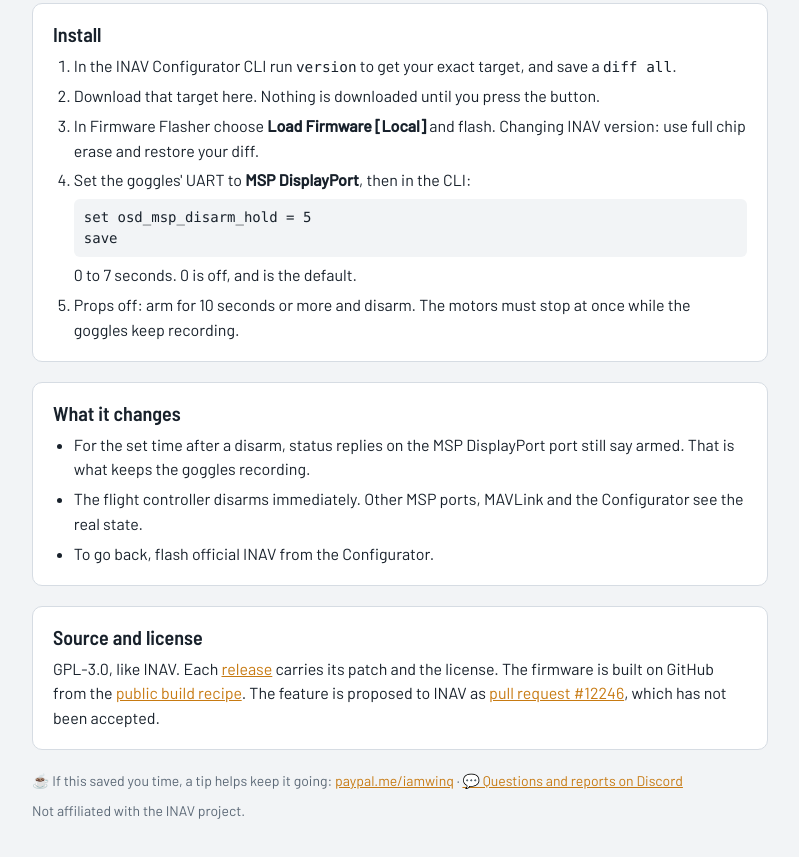
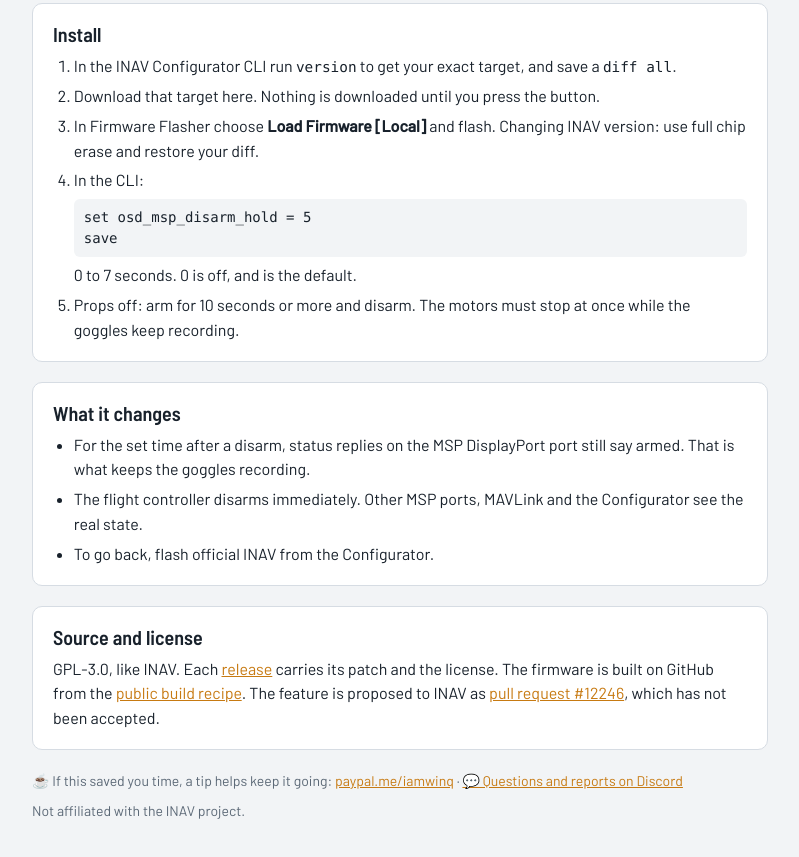
Before and after one commit to erwinquilloy/firmware-tools, a plain HTML site: page index.html in a window 1280 px wide. Shown: the part 760-1617 px from the top of the page, without its empty margins (240-1039 px from the left). Drawn offline with Linux system fonts and the light colour scheme; no server answers.

Commit message:
Downloader: setup step starts with "In the CLI:"

```diff
--- a/index.html
+++ b/index.html
@@ -87,7 +87,7 @@ footer{color:var(--muted);font-size:14px}
       <li>In the INAV Configurator CLI run <code>version</code> to get your exact target, and save a <code>diff all</code>.</li>
       <li>Download that target here. Nothing is downloaded until you press the button.</li>
       <li>In Firmware Flasher choose <b>Load Firmware [Local]</b> and flash. Changing INAV version: use full chip erase and restore your diff.</li>
-      <li>Set the goggles' UART to <b>MSP DisplayPort</b>, then in the CLI:<pre>set osd_msp_disarm_hold = 5
+      <li>In the CLI:<pre>set osd_msp_disarm_hold = 5
 save</pre>0 to 7 seconds. 0 is off, and is the default.</li>
       <li>Props off: arm for 10 seconds or more and disarm. The motors must stop at once while the goggles keep recording.</li>
     </ol>
```
